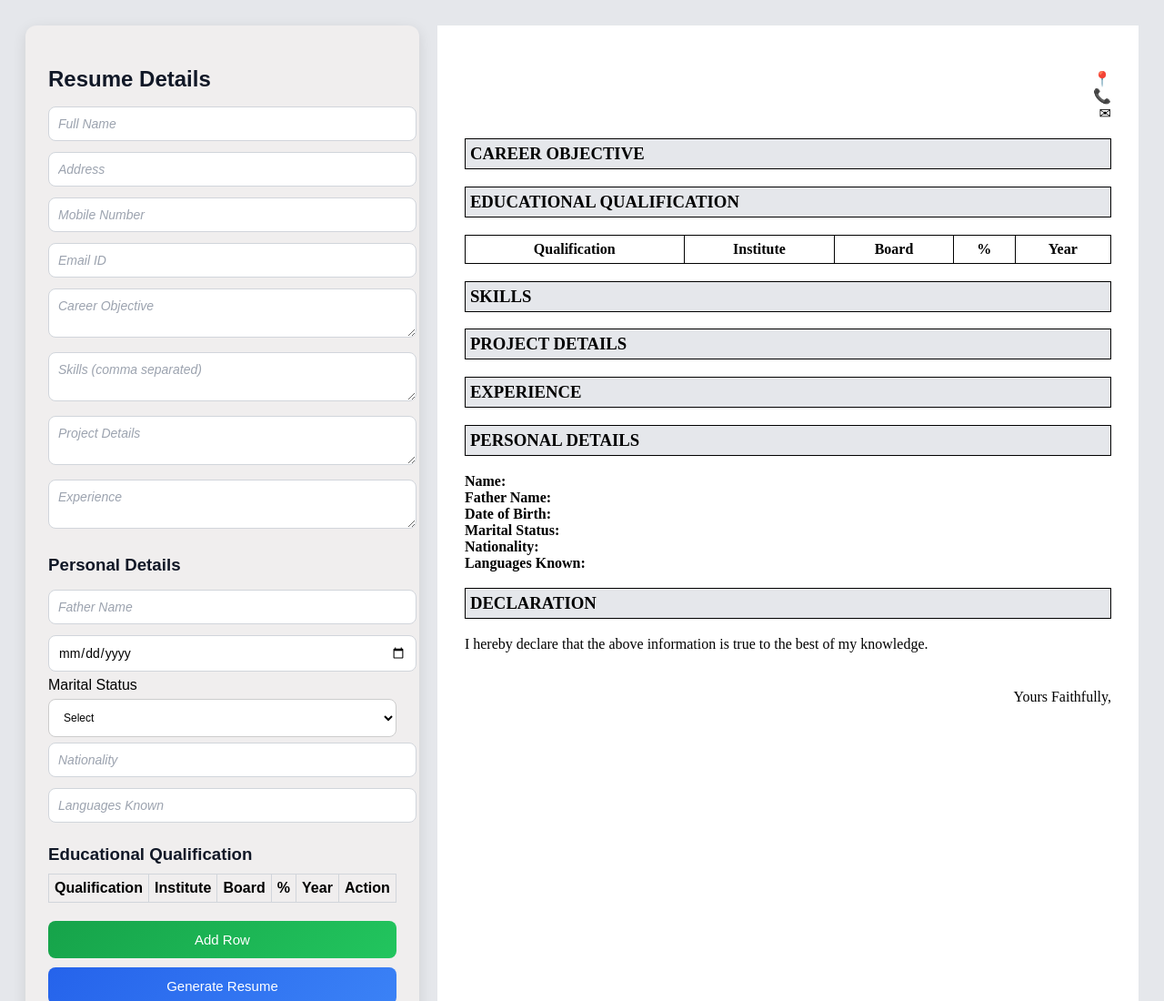
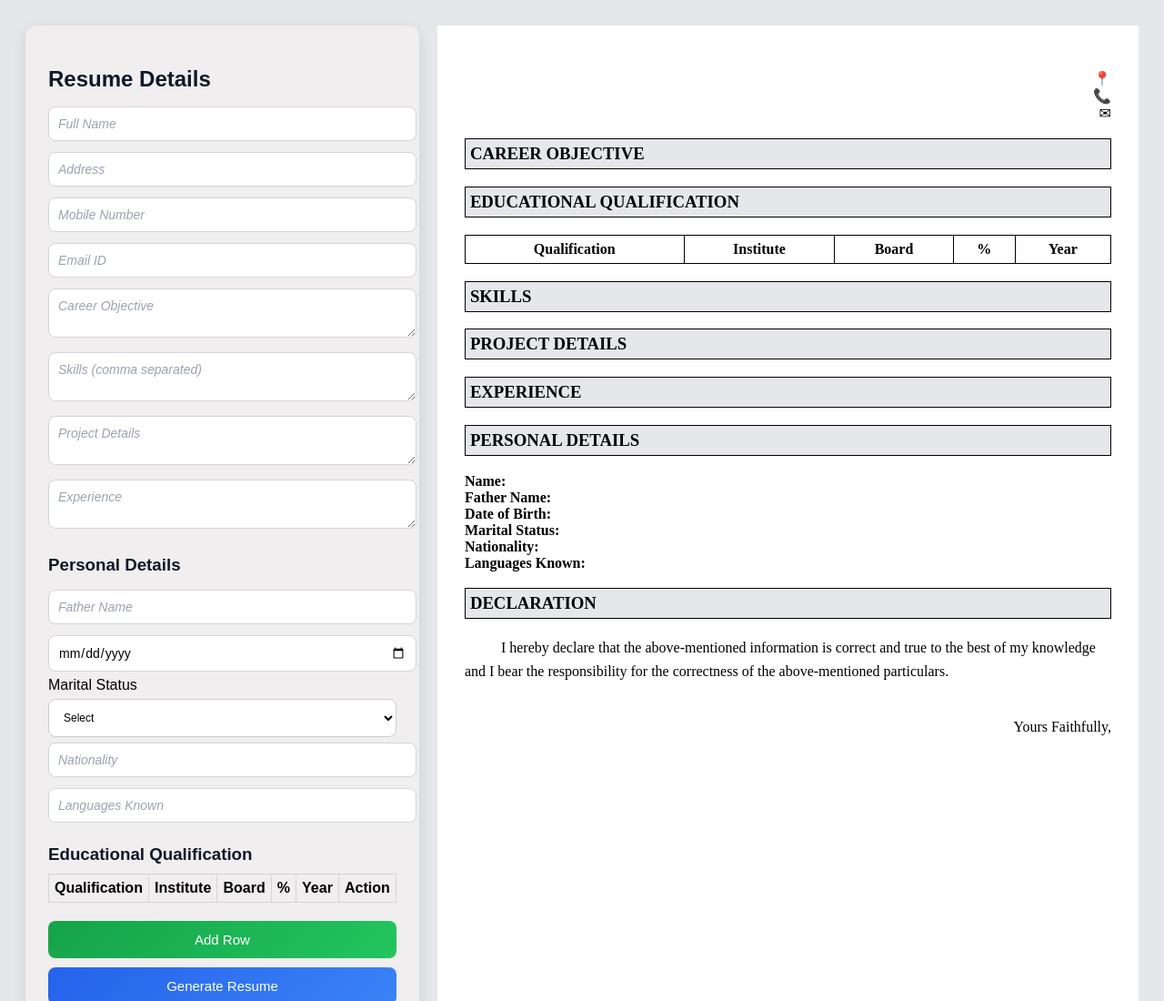
Before and after one commit to onkartalekar0/Resume-noo, a plain HTML site: page index.html in a window 1280 px wide. Shown: the top 1100 px of the page at 91% size. Drawn offline with Linux system fonts and the light colour scheme.

Commit message:
Update index.html

```diff
--- a/index.html
+++ b/index.html
@@ -67,10 +67,11 @@
 
     </div>
 
-    <div class="section">
-      <h3>CAREER OBJECTIVE</h3>
-      <p id="rObjective"></p>
-    </div>
+ <div class="section objective">
+  <h3>CAREER OBJECTIVE</h3>
+  <p id="rObjective"></p>
+</div>
+
 
     <div class="section">
       <h3>EDUCATIONAL QUALIFICATION</h3>
@@ -117,10 +118,13 @@
       </p>
     </div>
 
-    <div class="section">
-      <h3>DECLARATION</h3>
-      <p>I hereby declare that the above information is true to the best of my knowledge.</p>
-    </div>
+<div class="section declaration">
+  <h3>DECLARATION</h3>
+  <p>
+    I hereby declare that the above-mentioned information is correct and true to the best of
+    my knowledge and I bear the responsibility for the correctness of the above-mentioned particulars.
+  </p>
+</div>
 
     <!-- RIGHT SIDE SIGNATURE -->
     <div class="signature">
```
